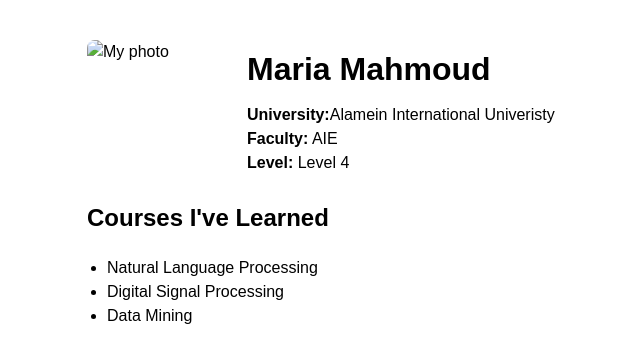
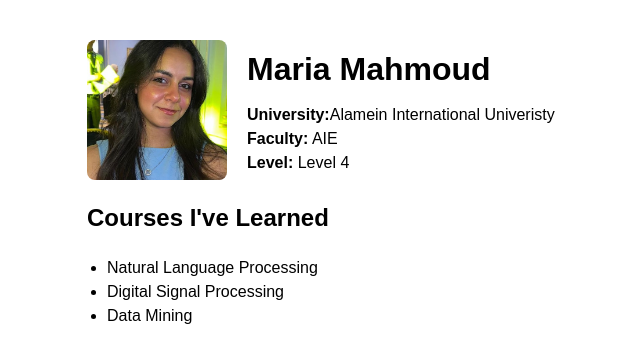
Before and after one commit to mariam573/Web-Assignment, a plain HTML site: page index.html in a window 1280 px wide. Shown: the whole page, without its empty margins (153-793 px from the left). Drawn offline with Linux system fonts and the light colour scheme.

Commit message:
Change image source in index.html
Updated image source from 'photo.jpg' to 'image.jpg'.

```diff
--- a/index.html
+++ b/index.html
@@ -15,7 +15,7 @@
 </head>
 <body>
   <header>
-    <img src="photo.jpg" alt="My photo" />
+    <img src="image.jpg" alt="My photo" />
     <div>
       <h1>Maria Mahmoud</h1>
       <div class="info">
```
